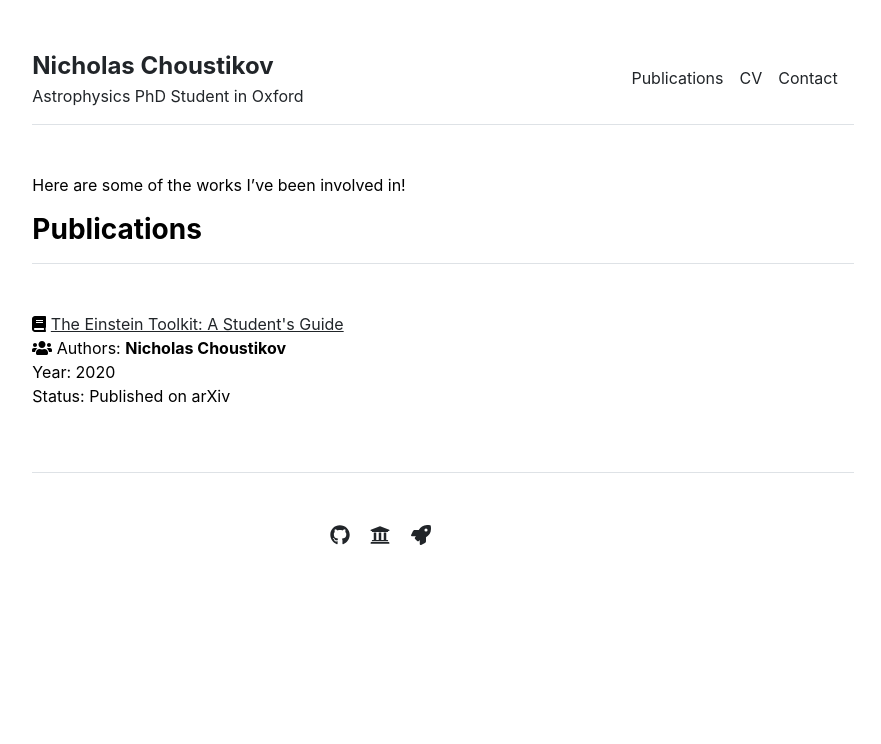
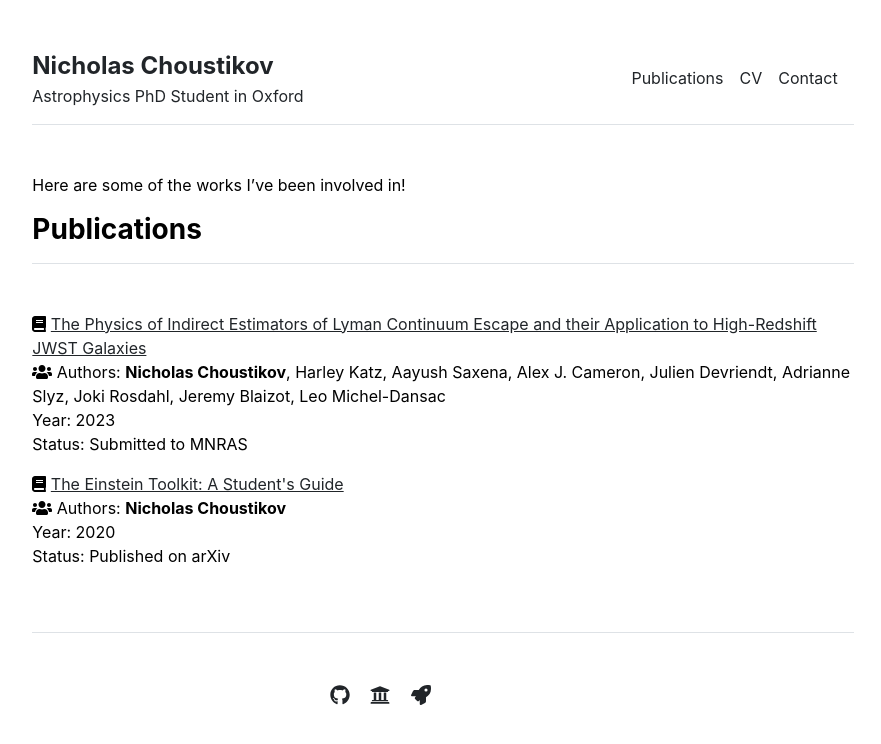
Before and after one commit to Chousti/Chousti.github.io, a Jekyll site: the page built from publications.md, in a window 1280 px wide. Shown: the top 744 px of the page, without its empty margins (197-1078 px from the left). Built offline with Jekyll 4.4.1, drawn with Linux system fonts in a browser that asks for light colours.

Commit message:
adding new publication

```diff
--- a/_data/publications.yml
+++ b/_data/publications.yml
@@ -3,4 +3,5 @@ featured:
 
 
 index:
+- {name: "The Physics of Indirect Estimators of Lyman Continuum Escape and their Application to High-Redshift JWST Galaxies", authors: '<b>Nicholas Choustikov</b>, Harley Katz, Aayush Saxena, Alex J. Cameron, Julien Devriendt, Adrianne Slyz, Joki Rosdahl, Jeremy Blaizot, Leo Michel-Dansac', year: '2023', status: 'Submitted to MNRAS', url: 'https://arxiv.org/abs/2304.08526'}
 - {name: "The Einstein Toolkit: A Student's Guide", authors: '<b>Nicholas Choustikov</b>', year: '2020', status: 'Published on arXiv', url: 'https://arxiv.org/abs/2011.13314'}
```
